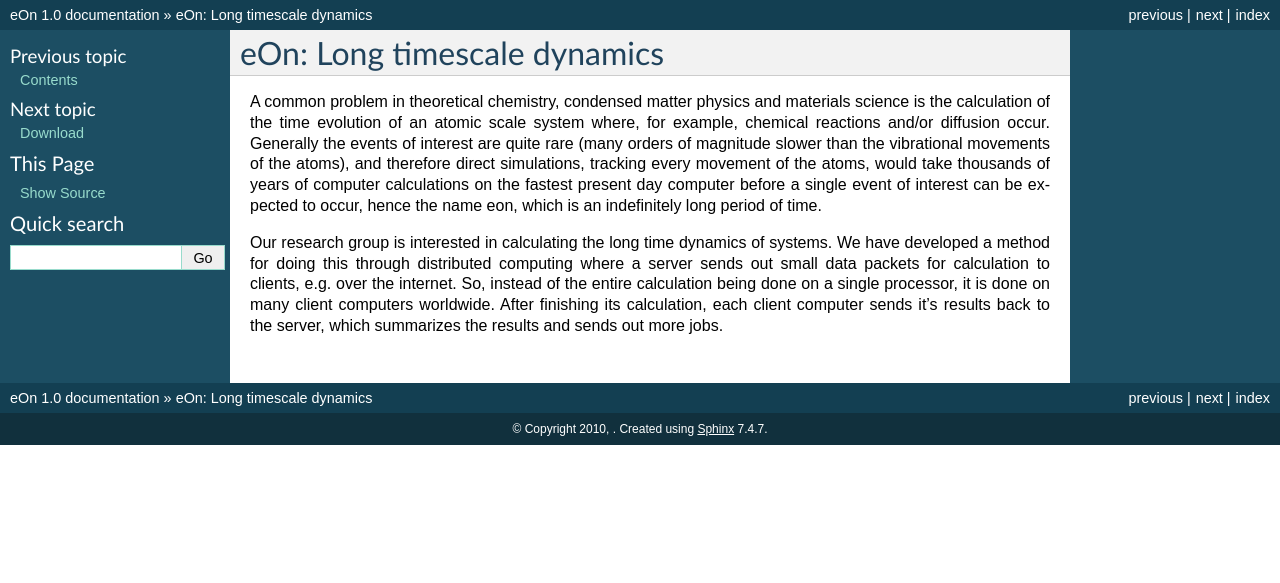
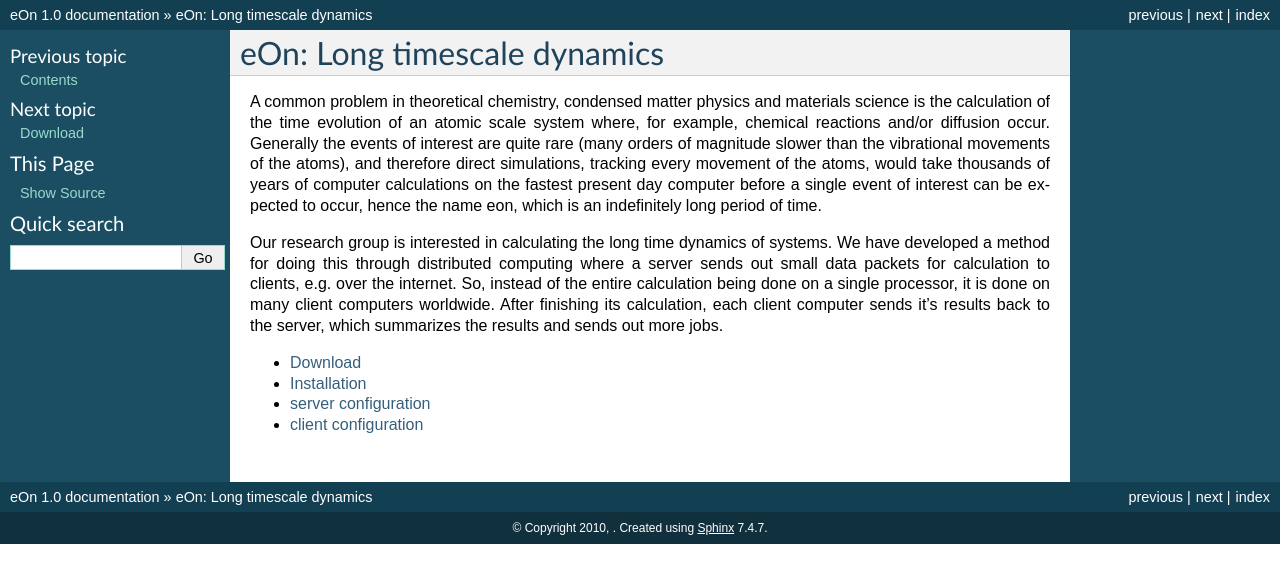
Before and after one commit to HaoLiSky/EON, a Sphinx documentation site: the page built from docs/overview.txt, in a window 1280 px wide. Shown: the top 583 px of the page. Built offline with Sphinx 7.4.7, drawn with Linux system fonts in a browser that asks for light colours; formulas are drawn with MathJax 3.

Commit message:
docs toc

```diff
--- a/docs/installation.txt
+++ b/docs/installation.txt
@@ -3,4 +3,4 @@ Installation
 ================================
 
 Dependencies
-================================
+--------------------------------
--- a/docs/overview.txt
+++ b/docs/overview.txt
@@ -1,3 +1,4 @@
+
 ================================
 eOn: Long timescale dynamics
 ================================
@@ -19,3 +20,11 @@ clients, e.g. over the internet. So, instead of the entire calculation being
 done on a single processor, it is done on many client computers worldwide.
 After finishing its calculation, each client computer sends it's results back
 to the server, which summarizes the results and sends out more jobs.
+
+.. toctree::
+   :maxdepth: 1
+
+   download
+   installation
+   server configuration <server_config>
+   client configuration <client_config>
```
